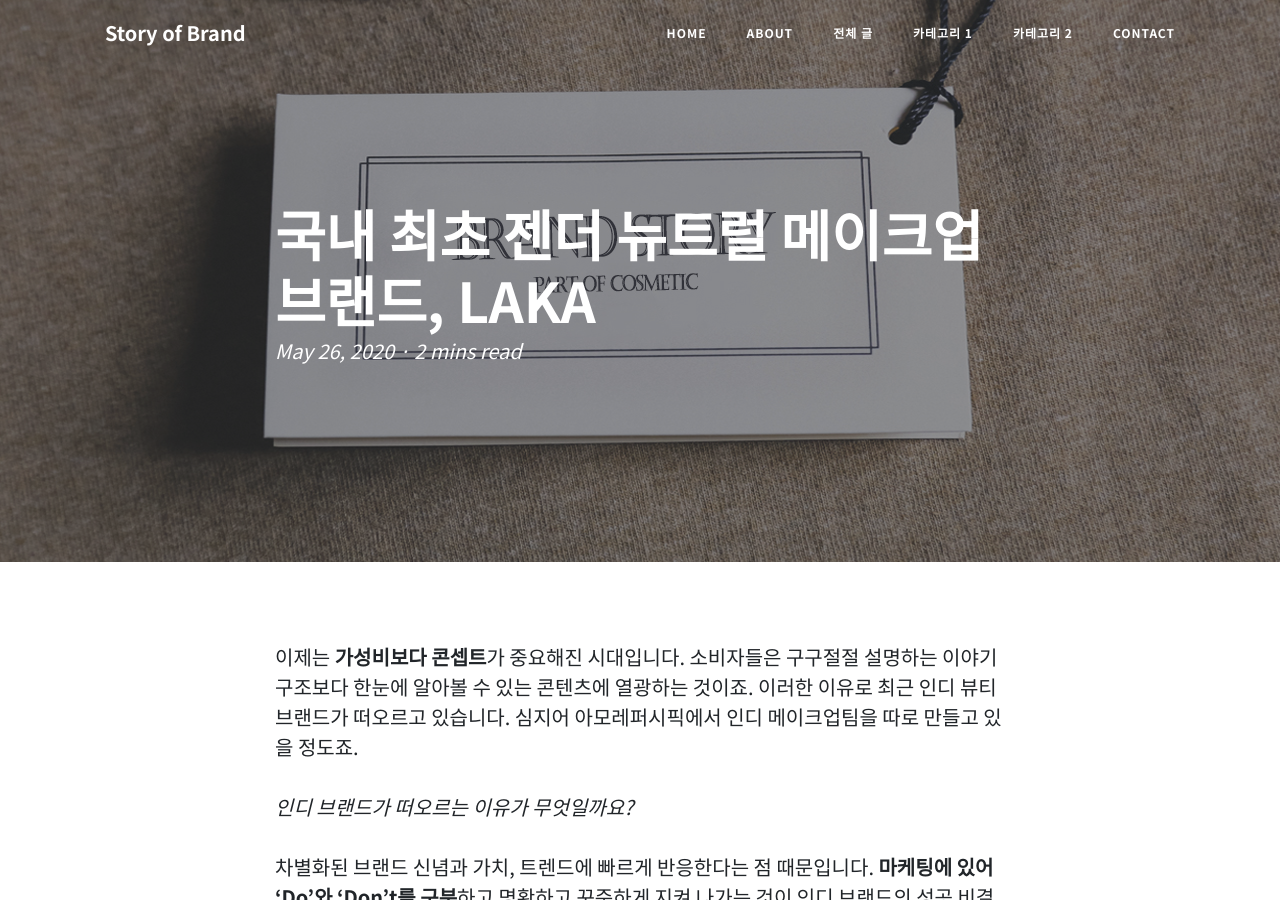
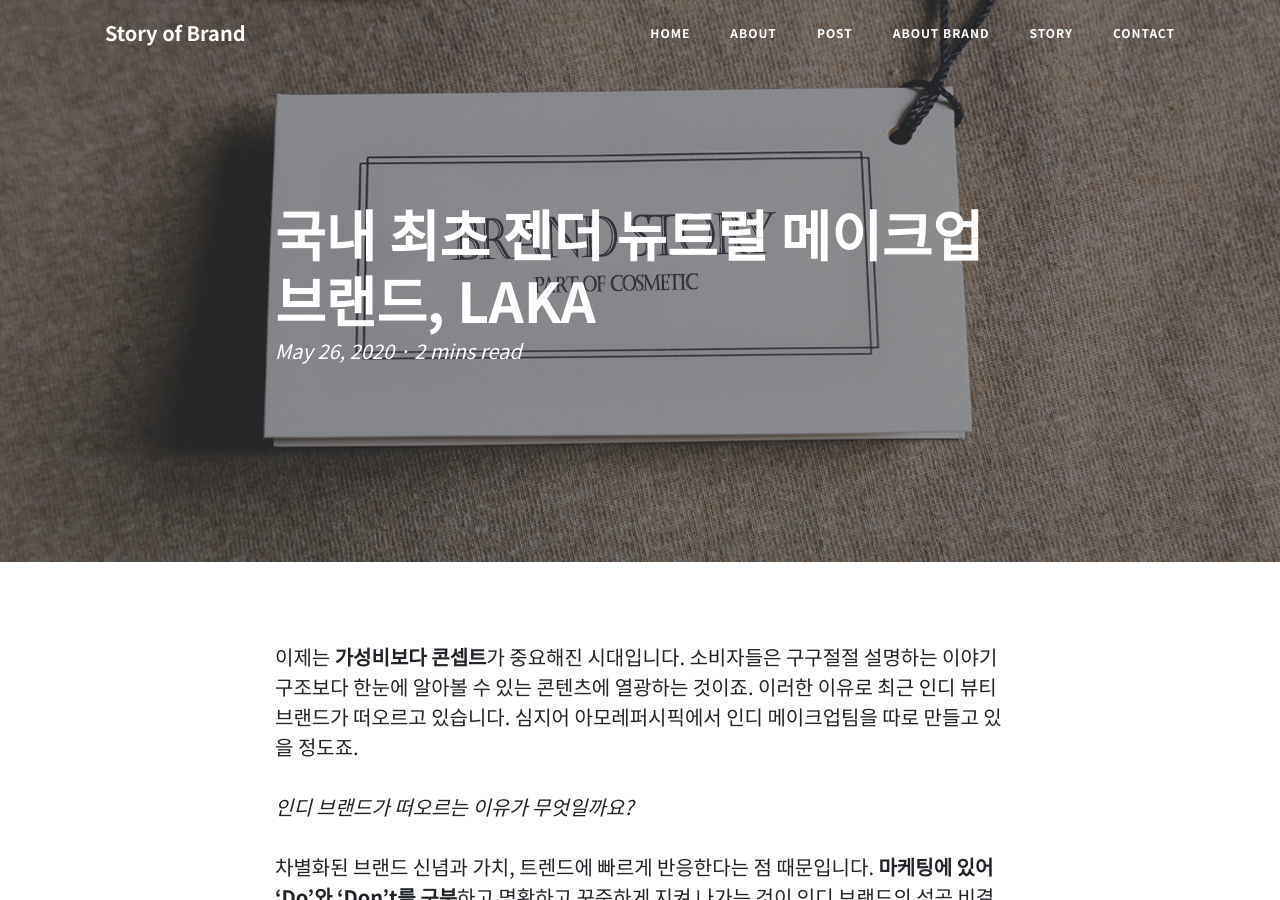
Before and after one commit to Hong-jihee/jjihee, a Jekyll site: the page built from _posts/2020-05-26-brand-03.md, in a window 1280 px wide and 900 px high. Built offline with Jekyll 4.4.1, drawn with Linux system fonts in a browser that asks for light colours; comment, search, counter and statistics services are not loaded; some of the changed text lies outside the part shown.

Commit message:
category

```diff
--- a/_config.yml
+++ b/_config.yml
@@ -1,12 +1,12 @@
 title:              "Story of Brand"
 tagline:            "적게 쓰고 떠들썩하게 만드는 브랜드 마케팅"
 email:              "jihee9609@naver.com"
-description:        "차별화된 브랜딩을 위한 디지털 마케팅 + 경쟁력 있는 브랜드 분석 및 추천"
+description:        "차별화된 브랜딩을 위한 마케팅 + 경쟁력 있는 브랜드 분석 및 추천"
 author:             "지희"
 baseurl:            "/"
 url:                "https://hjipong.com"
 locale:             "ko_KR"
-thumbnail:          "/img/thumbnail.jpg"
+thumbnail:          "/img/thumb.jpg"
 
 # Social Profiles
 twitter_username:   twitter_username
@@ -21,3 +21,6 @@
 paginate_path:      "/posts/page:num/"
 plugins:
   - jekyll-paginate
+# 블로그 disqus shortname
+disqus:
+  shortname: hjipong-com
--- /dev/null
+++ b/_includes/disqus.html
@@ -0,0 +1,14 @@
+<section class="disqus">
+    <div id="disqus_thread" class="col-lg-8 col-md-10 mx-auto"></div>
+    <script type="text/javascript">
+      var disqus_shortname = "{{ site.disqus.shortname }}";
+      var disqus_identifier = "{{ page.url }}";
+      (function() {
+        var dsq = document.createElement('script'); dsq.type = 'text/javascript'; dsq.async = true;
+        dsq.src = '//' + disqus_shortname + '.disqus.com/embed.js';
+        (document.getElementsByTagName('head')[0] || document.getElementsByTagName('body')[0]).appendChild(dsq);
+      })();
+    </script>
+    <noscript>Please enable JavaScript to view the <a href="http://disqus.com/?ref_noscript">comments powered by Disqus.</a></noscript>
+    <a href="http://disqus.com" class="dsq-brlink">comments powered by <span class="logo-disqus">Disqus</span></a>
+  </section>
--- a/_includes/navbar.html
+++ b/_includes/navbar.html
@@ -15,13 +15,13 @@
           <a class="nav-link" href="{{"/about" | relative_url }}">About</a>
         </li>
         <li class="nav-item">
-          <a class="nav-link" href="{{ "/posts" | relative_url }}">전체 글</a>
+          <a class="nav-link" href="{{ "/posts" | relative_url }}">Post</a>
         </li>
         <li class="nav-item">
-          <a class="nav-link" href="{{ "/category/1" | relative_url }}">카테고리 1</a>
+          <a class="nav-link" href="{{ "/brand/" | relative_url }}">About Brand</a>
         </li>
         <li class="nav-item">
-          <a class="nav-link" href="{{ "/category/2" | relative_url }}">카테고리 2</a>
+          <a class="nav-link" href="{{ "/story/" | relative_url }}">story</a>
         </li>
         <li class="nav-item">
           <a class="nav-link" href="{{"/contact" | relative_url }}">Contact</a>
--- a/_layouts/post.html
+++ b/_layouts/post.html
@@ -50,3 +50,5 @@
       </div>
     </div>
   </article>
+
+  {% include disqus.html %}
--- a/category/1.html
+++ b/category/1.html
@@ -1,11 +1,11 @@
 ---
 layout: page
-title: 카테고리 1
-permalink: /category/1/
+title: brand
+permalink: /brand/
 background: '/img/bg-post.jpg'
 ---
 
-	{% for post in site.categories.category-1 %}
+	{% for post in site.categories.brand %}
 
 	<article class="post-preview">
 	  <a href="{{ post.url | prepend: site.baseurl | replace: '//', '/' }}">
--- a/category/2.html
+++ b/category/2.html
@@ -1,11 +1,11 @@
 ---
 layout: page
-title: 카테고리 2
-permalink: /category/2/
+title: story
+permalink: /story/
 background: '/img/bg-post.jpg'
 ---
 
-	{% for post in site.categories.category-2 %}
+	{% for post in site.categories.category2 %}
 
 	<article class="post-preview">
 	  <a href="{{ post.url | prepend: site.baseurl | replace: '//', '/' }}">
--- /dev/null
+++ b/robots.txt
@@ -0,0 +1,4 @@
+User-agent: *
+Allow: /
+
+Sitemap: http://hjipong.com/sitemap.xml
```
Also changed, not shown: img/thumb.jpg (added).
